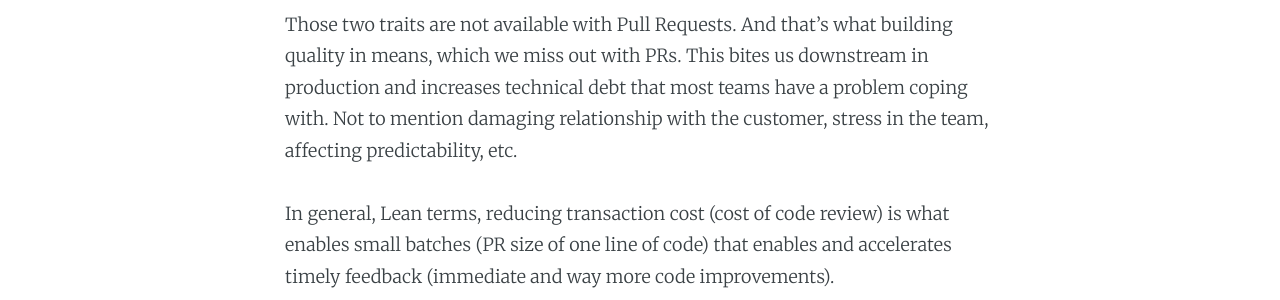
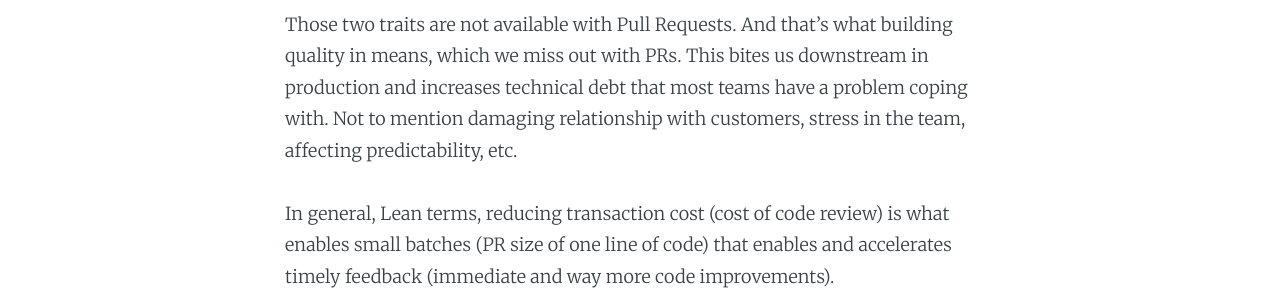
Before and after one commit to dragan-stepanovic/dragan-stepanovic.github.io, a Jekyll site: the page built from _posts/2020-10-12-because-cost-of-cr-is-zero.md, in a window 1280 px wide. Shown: the part 450-750 px from the top of the page. Built offline with Jekyll 4.4.1, drawn with Linux system fonts in a browser that asks for light colours; our own code applies the rules of GitHub Pages for plain Markdown files; comment, search, counter and statistics services are not loaded.

Commit message:
Update 2020-10-12-because-cost-of-cr-is-zero.md

```diff
--- a/_posts/2020-10-12-because-cost-of-cr-is-zero.md
+++ b/_posts/2020-10-12-because-cost-of-cr-is-zero.md
@@ -3,6 +3,6 @@ title: Because the cost of code review when pair/mob programming is almost zero
 ---
 Because the cost of code review when pair/mob programming is almost zero (reviewer available next to a developer typing the code), the more likely it is to both get the feedback and to get it in a timely manner (as you type the code).
 
-Those two traits are not available with Pull Requests. And that's what building quality in means, which we miss out with PRs. This bites us downstream in production and increases technical debt that most teams have a problem coping with. Not to mention damaging relationship with the customer, stress in the team, affecting predictability, etc.
+Those two traits are not available with Pull Requests. And that's what building quality in means, which we miss out with PRs. This bites us downstream in production and increases technical debt that most teams have a problem coping with. Not to mention damaging relationship with customers, stress in the team, affecting predictability, etc.
 
 In general, Lean terms, reducing transaction cost (cost of code review) is what enables small batches (PR size of one line of code) that enables and accelerates timely feedback (immediate and way more code improvements).
```
